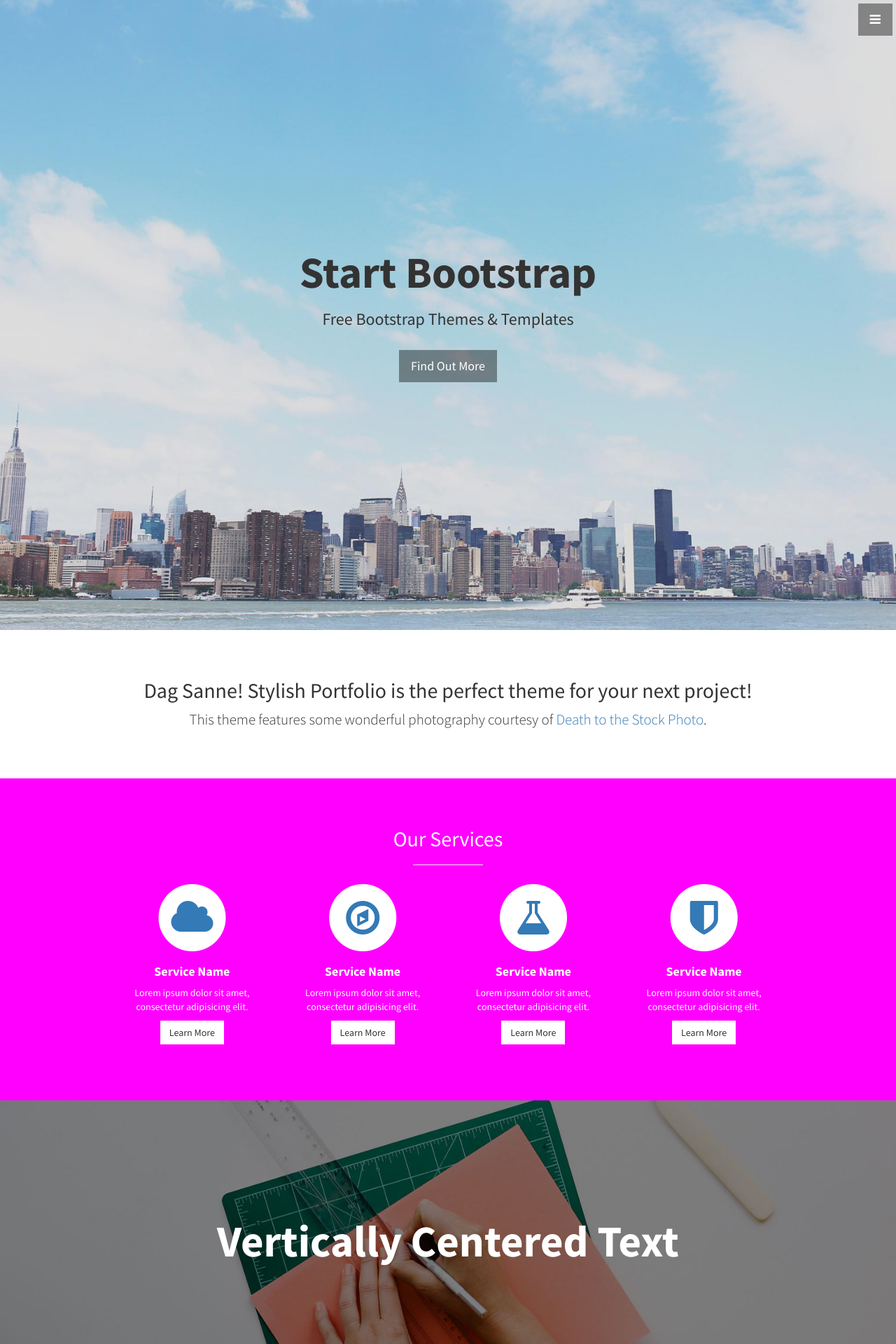
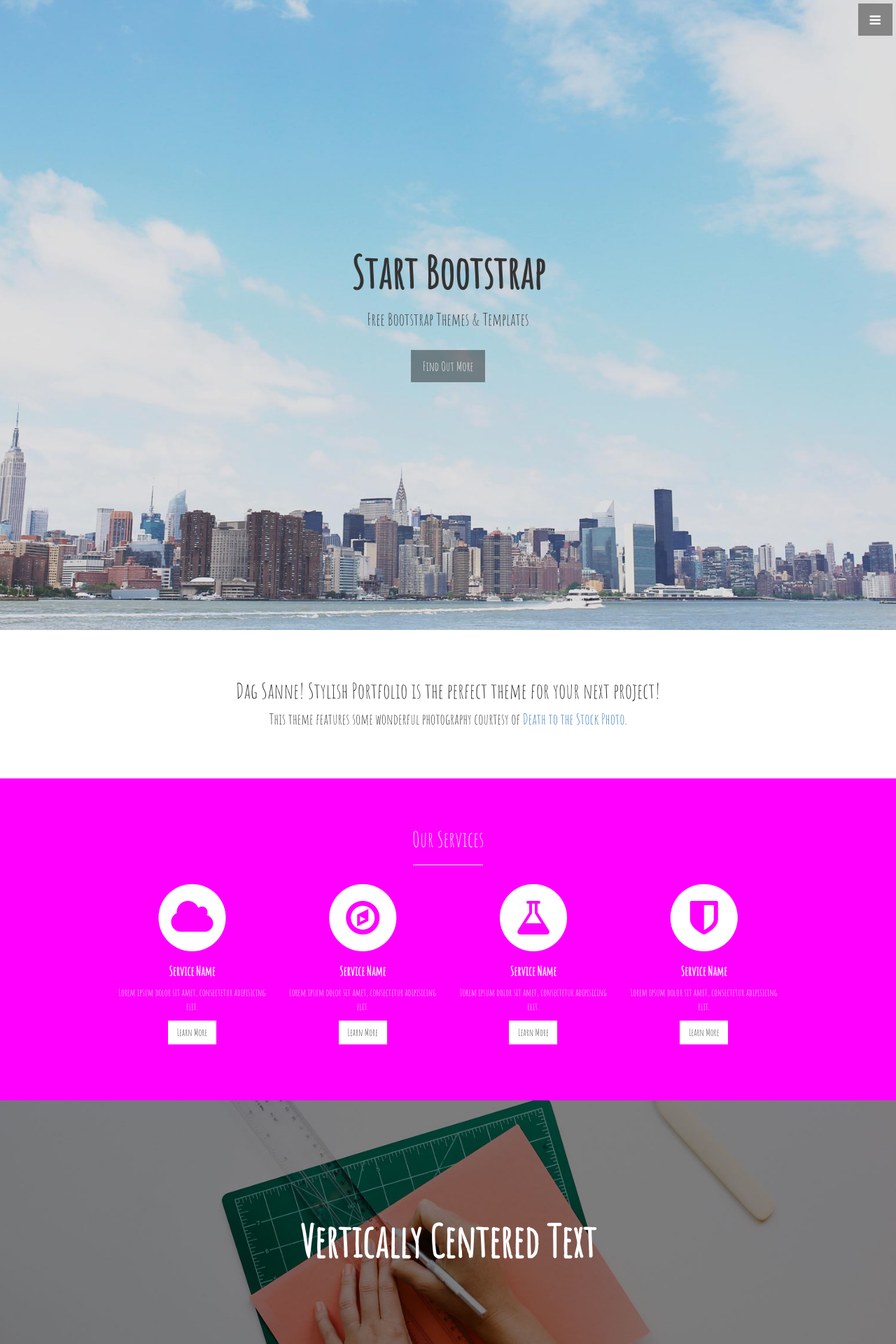
Before and after one commit to TheDioramaProject/TheDioramaProject.github.io, a Jekyll site: the page built from index.html, in a window 1280 px wide. Shown: the top 1920 px of the page at 70% size. Built offline with Jekyll 4.4.1, drawn with Linux system fonts in a browser that asks for light colours.

Commit message:
Changed font

```diff
--- a/_includes/head.html
+++ b/_includes/head.html
@@ -18,6 +18,7 @@
   <!-- Custom Fonts -->
   <link href="font-awesome/css/font-awesome.min.css" rel="stylesheet" type="text/css">
   <link href="http://fonts.googleapis.com/css?family=Source+Sans+Pro:300,400,700,300italic,400italic,700italic" rel="stylesheet" type="text/css">
+  <link href='https://fonts.googleapis.com/css?family=Amatic+SC' rel='stylesheet' type='text/css'>
 
   <!-- HTML5 Shim and Respond.js IE8 support of HTML5 elements and media queries -->
   <!-- WARNING: Respond.js doesn't work if you view the page via file:// -->
--- a/css/stylish-portfolio.css
+++ b/css/stylish-portfolio.css
@@ -13,7 +13,7 @@
 }
 
 body {
-    font-family: "Source Sans Pro","Helvetica Neue",Helvetica,Arial,sans-serif;
+    font-family: "Amatic SC", "Source Sans Pro","Helvetica Neue",Helvetica,Arial,sans-serif;
 }
 
 .text-vertical-center {
@@ -247,3 +247,7 @@
 #services  {
     background-color: #f0f;
 }
+
+#services .text-primary  {
+    color: #f0f;
+}
```
